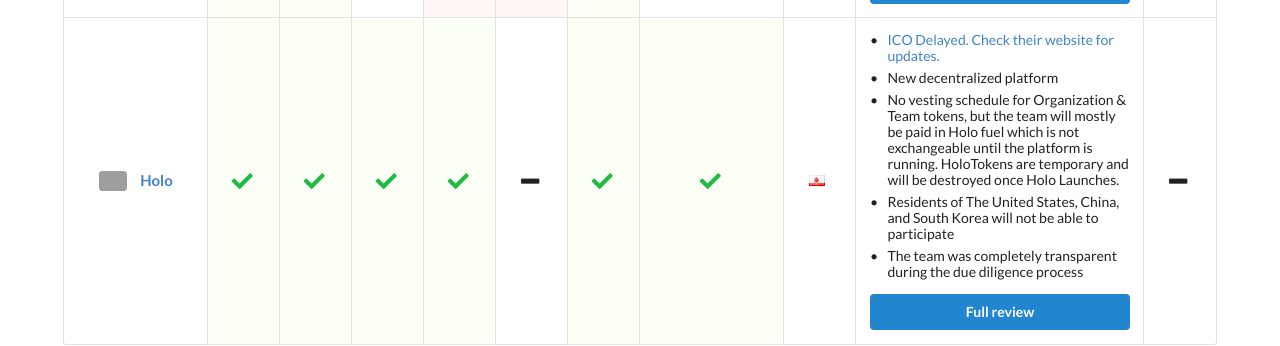
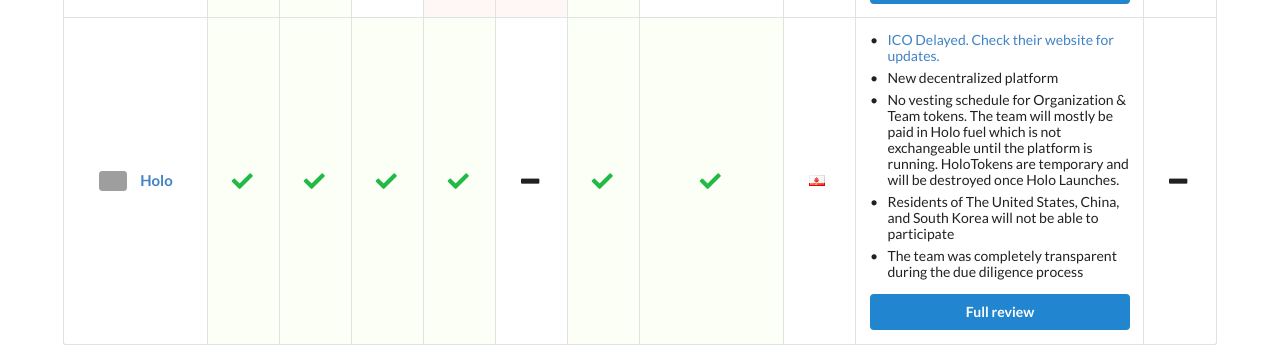
Before and after one commit to ico-check/ico-check, a Jekyll site: the page built from index.md, in a window 1280 px wide and 900 px high, scrolled down 2438 px. Shown: the part 180-526 px from the top of the window. Built offline with Jekyll 4.4.1, drawn with Linux system fonts in a browser that asks for light colours; nearby versions of some CDN libraries; grey boxes are pictures that could not be loaded.

Commit message:
28-holo-ico-check
Edited comment

```diff
--- a/_data/active-future-icos.yml
+++ b/_data/active-future-icos.yml
@@ -236,7 +236,7 @@
     - content: ICO Delayed. Check their website for updates.
       url: https://holo.host/ico/
     - content: New decentralized platform
-    - content: No vesting schedule for Organization & Team tokens, but the team will mostly be paid in Holo fuel which is not exchangeable until the platform is running. HoloTokens are temporary and will be destroyed once Holo Launches.
+    - content: No vesting schedule for Organization & Team tokens. The team will mostly be paid in Holo fuel which is not exchangeable until the platform is running. HoloTokens are temporary and will be destroyed once Holo Launches.
     - content: Residents of The United States, China, and South Korea will not be able to participate
     - content: The team was completely transparent during the due diligence process
   ico_start_date:
```
